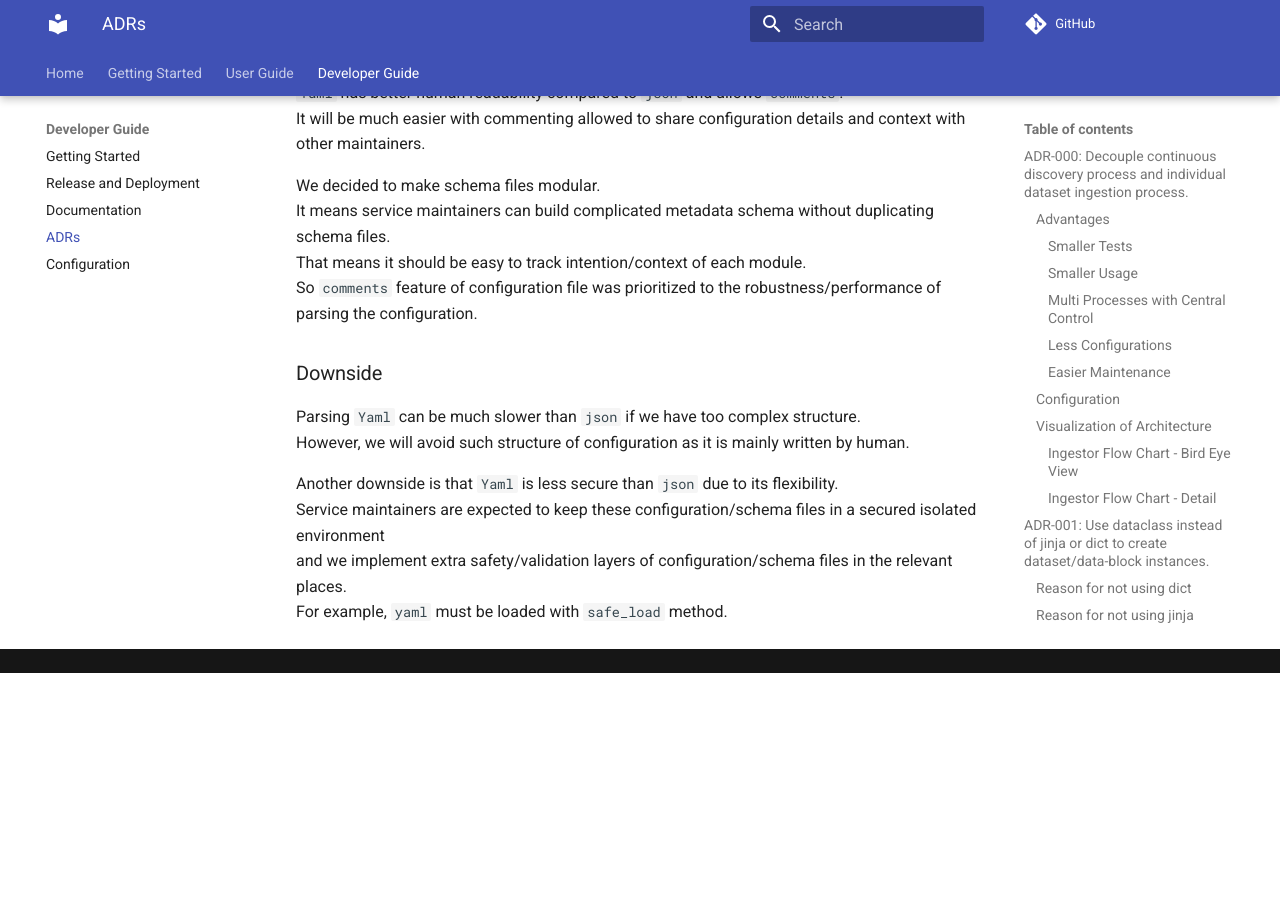
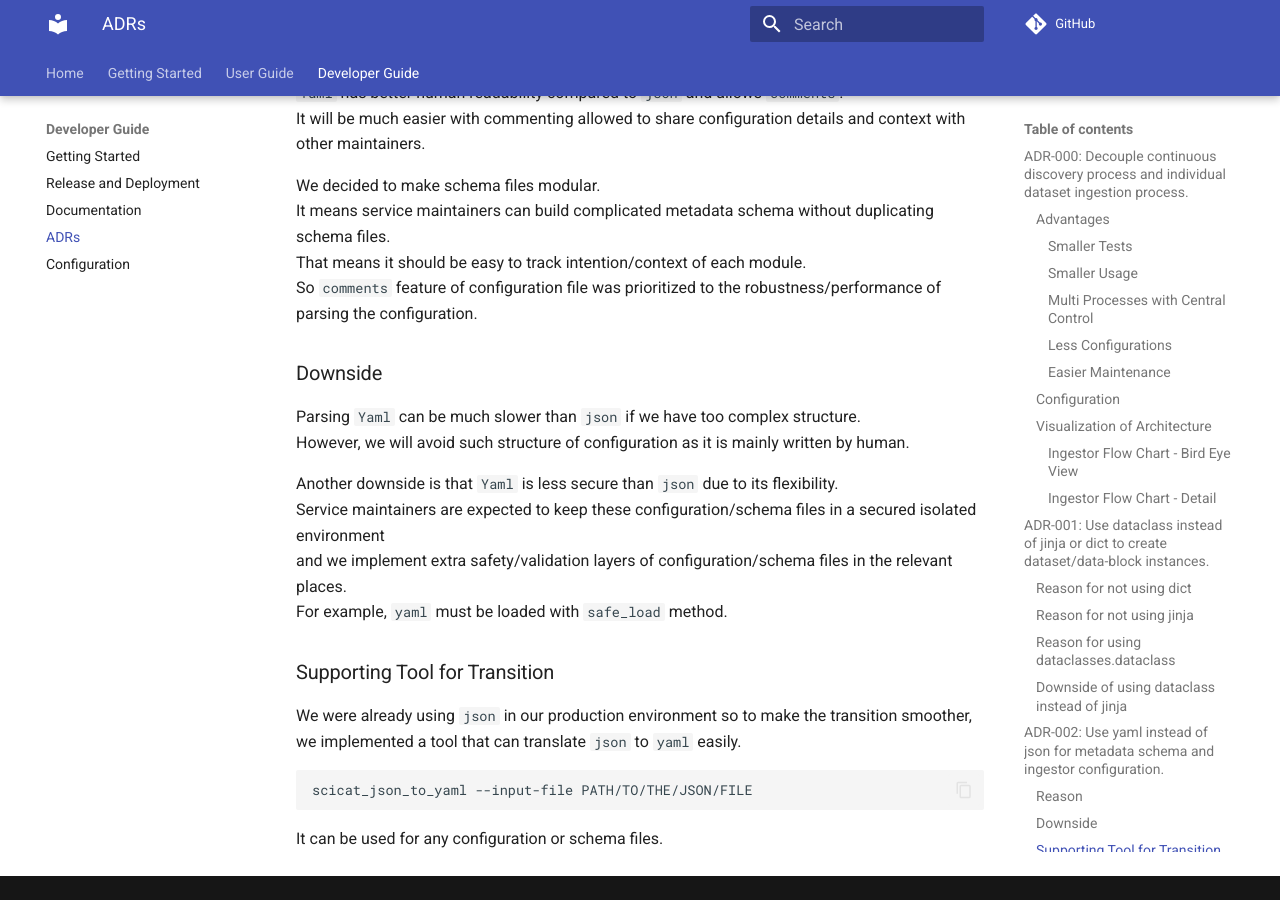
Before and after one commit to SciCatProject/scicat-ingestor, an MkDocs documentation site: the page built from documentation/docs/developer-guide/adrs.md, in a window 1280 px wide and 900 px high, scrolled down 5444 px. Built offline with MkDocs 1.6.1 and Material for MkDocs 9.7.7, drawn with Linux system fonts in a browser that asks for light colours; comment, search, counter and statistics services are not loaded; the version menu is left out; before the commit the page ends 6117 px from its top, so only the background shows below that.

Commit message:
Update about dev tool.

````diff
--- a/documentation/docs/developer-guide/adrs.md
+++ b/documentation/docs/developer-guide/adrs.md
@@ -158,3 +158,13 @@
 Service maintainers are expected to keep these configuration/schema files in a secured isolated environment<br>
 and we implement extra safety/validation layers of configuration/schema files in the relevant places.<br>
 For example, ``yaml`` must be loaded with ``safe_load`` method.
+
+### Supporting Tool for Transition
+We were already using ``json`` in our production environment so to make the transition smoother,<br>
+we implemented a tool that can translate ``json`` to ``yaml`` easily.
+
+```bash
+scicat_json_to_yaml --input-file PATH/TO/THE/JSON/FILE
+```
+
+It can be used for any configuration or schema files.
````
